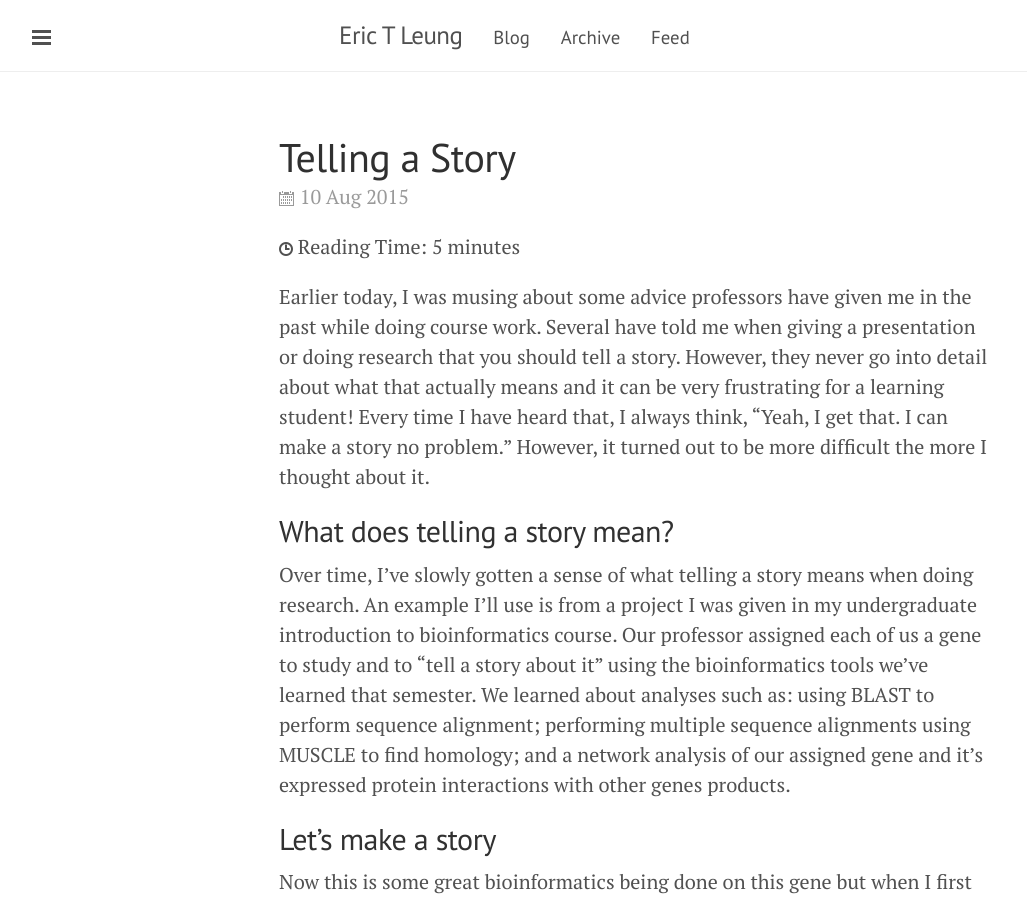
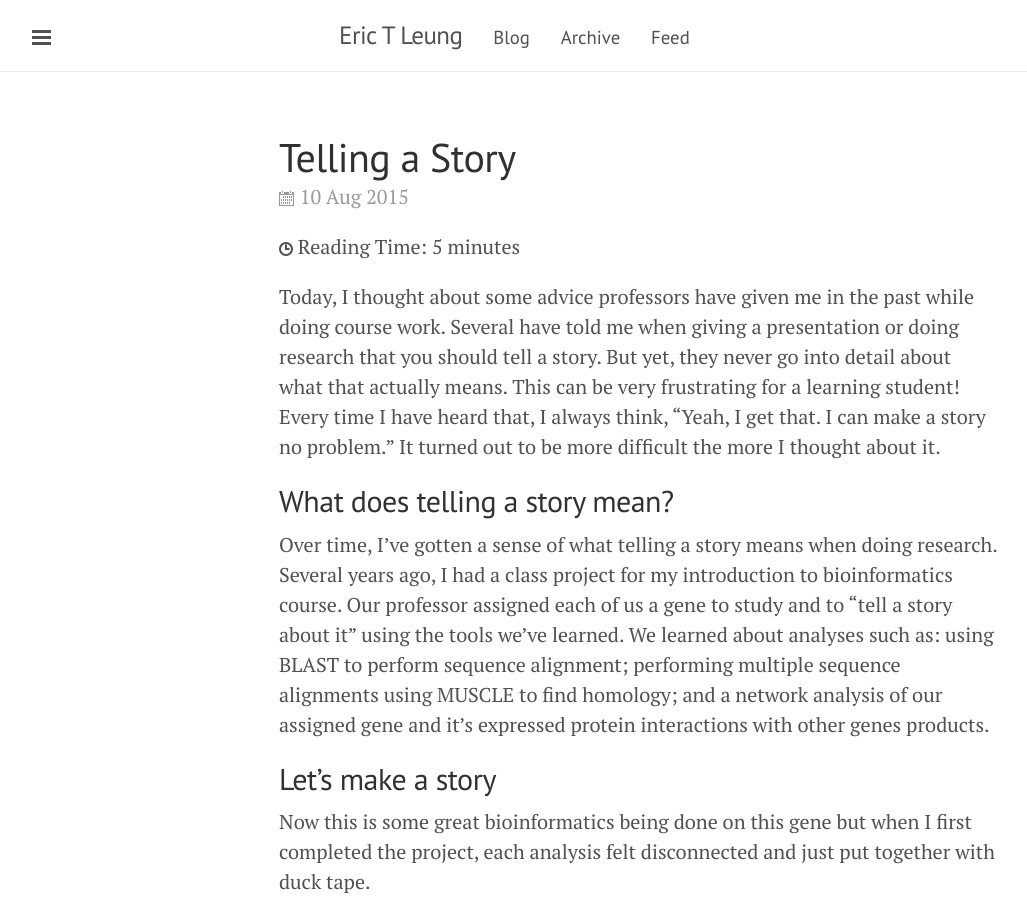
Before and after one commit to erictleung/erictleung.github.io, a Jekyll site: the page built from _posts/2015-08-10-telling-a-story.md, in a window 1280 px wide and 900 px high. Shown: the whole window, without its empty margins (1-1028 px from the left). Built offline with Jekyll 4.4.1, drawn with Linux system fonts in a browser that asks for light colours; nearby versions of some CDN libraries; Markdown is read by kramdown in place of the engine named in the settings.

Commit message:
update story post with tags and revision

```diff
--- a/_posts/2015-08-10-telling-a-story.md
+++ b/_posts/2015-08-10-telling-a-story.md
@@ -2,28 +2,31 @@
 layout: post
 title: "Telling a Story"
 category: education
+tags:
+- story telling
+- bioinformatics
+- learning
 ---
 
 <span class="octicon octicon-clock"></span> Reading Time: 5 minutes
 
-Earlier today, I was musing about some advice professors have given me in the
-past while doing course work. Several have told me when giving a presentation or
-doing research that you should tell a story. However, they never go into detail
-about what that actually means and it can be very frustrating for a learning
-student! Every time I have heard that, I always think, "Yeah, I get that. I can
-make a story no problem." However, it turned out to be more difficult the more I
-thought about it.
+Today, I thought about some advice professors have given me in the past while
+doing course work. Several have told me when giving a presentation or doing
+research that you should tell a story. But yet, they never go into detail about
+what that actually means. This can be very frustrating for a learning student!
+Every time I have heard that, I always think, "Yeah, I get that. I can make a
+story no problem." It turned out to be more difficult the more I thought about
+it.
 
 ## What does telling a story mean?
 
-Over time, I've slowly gotten a sense of what telling a story means when doing
-research. An example I'll use is from a project I was given in my undergraduate
-introduction to bioinformatics course. Our professor assigned each of us a gene
-to study and to "tell a story about it" using the bioinformatics tools we've
-learned that semester. We learned about analyses such as: using BLAST to perform
-sequence alignment; performing multiple sequence alignments using MUSCLE to find
-homology; and a network analysis of our assigned gene and it's expressed protein
-interactions with other genes products.
+Over time, I've gotten a sense of what telling a story means when doing
+research. Several years ago, I had a class project for my introduction to
+bioinformatics course. Our professor assigned each of us a gene to study and to
+"tell a story about it" using the tools we've learned. We learned about analyses
+such as: using BLAST to perform sequence alignment; performing multiple sequence
+alignments using MUSCLE to find homology; and a network analysis of our assigned
+gene and it's expressed protein interactions with other genes products.
 
 <!--break-->
 
```
